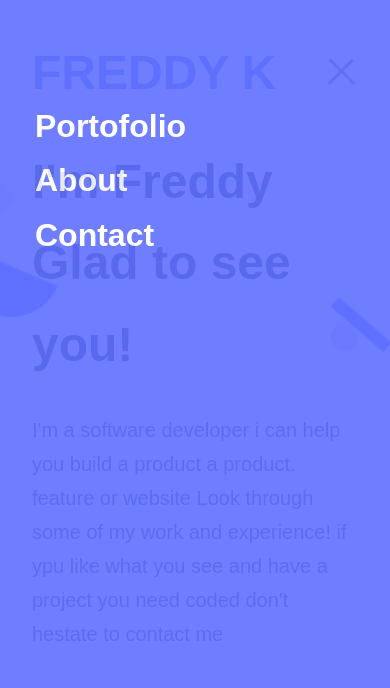
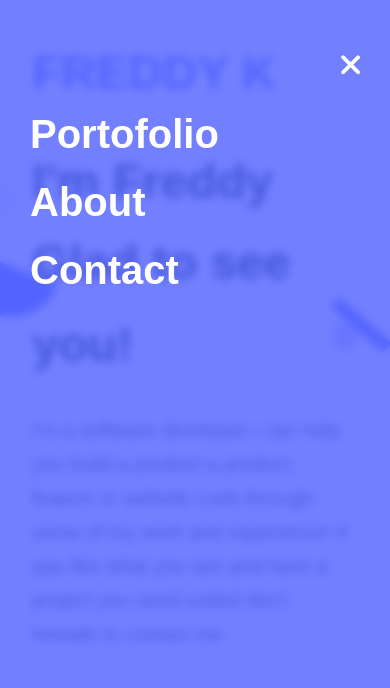
Before and after one commit to freddykaberuka/portfolio, a website: page index.html in a window 390 px wide. Both pictures are taken after a click on the element 340 px from the left and 72 px from the top of the page. Shown: the top 688 px of the page. Drawn offline with Linux system fonts and the light colour scheme.

Commit message:
update Mobile menu

```diff
--- a/app.css
+++ b/app.css
@@ -297,74 +297,55 @@ footer {
   background-color: #6276a8;
   color: white;
 }
-#hamburger-icon {
-  margin: auto 0;
+.fa-bars {
+  font-size: 30px;
+  color: #396df2;
   display: none;
-  cursor: pointer;
 }
-
-#hamburger-icon div {
-  width: 35px;
-  height: 3px;
-  background-color: #6276a8;
-  margin: 6px 0;
-  transition: 0.5s;
+.fa-times {
+  font-size: 30px;
+  display: none;
 }
-.open {
-  background-color: #fff;
-  color: white;
-}
-.open .bar1 {
-  -webkit-transform: rotate(-45deg) translate(-6px, 6px);
-  transform: rotate(-45deg) translate(-6px, 6px);
-}
-.open .bar2 {
-  opacity: 0;
-}
-.open .bar3 {
-  -webkit-transform: rotate(45deg) translate(-6px, -8px);
-  transform: rotate(45deg) translate(-6px, -8px);
-}
-
-.mobileMenu {
-  display: none;
-  position: fixed;
-  padding-top: 100px;
-  left: 0;
-  width: 100%;
-  height: 100%;
-  list-style: none;
-}
-
-.mobileMenu a {
-  text-decoration: none;
-  font-size: 32px;
-  font-weight: bold;
-  color: white;
-}
-
-.open .mobileMenu {
-  display: flex;
-  flex-direction: column;
-  justify-content: flex-start;
-  padding-left: 35px;
-  background-color: #6070ff;
-  opacity: 90%;
-  top: -1px;
-}
-
 @media screen and (max-width: 768px) {
+  .links-container {
+    display: none;
+  }
+  .fa-times {
+    right: 30px;
+    top: 50px;
+    position: absolute;
+  }
+  .fa-bars,
+  .fa-times {
+    display: block;
+  }
   .nav-link {
-    display: none;
+    display: flex;
+    flex-direction: column;
+    left: 0;
+    position: fixed;
+    font-size: 20px;
+    font-weight: 600;
+    color: #fff;
+    width: 100%;
+    padding: 30px;
+    background-color: rgba(79, 97, 255, 0.8);
+    backdrop-filter: blur(5px);
+    top: 0;
+    bottom: 0;
+    padding-top: 100px;
+    overflow-x: hidden;
+  }
+  .nav-link-top a {
+    font-size: 40px;
+    text-decoration: none;
+    color: #fff;
   }
   .logo-info {
     display: block;
   }
   .desktop-work {
     display: none;
-  }
-  #hamburger-icon {
-    display: block;
   }
 }
 
--- a/app.js
+++ b/app.js
@@ -1,6 +1,11 @@
-// eslint-disable-next-line no-unused-vars
-// eslint-disable-next-line func-names
-// eslint-disable-next-line no-unused-vars
-const toggleMenu = function (menu) {
-  menu.classList.toggle('open');
-};
+const menu = document.getElementById('hamburger');
+const navContainer = document.getElementById('navContainer');
+const closeNav = document.getElementById('close');
+menu.addEventListener('click', () => {
+  navContainer.style.display = 'block';
+  menu.style.display = 'none';
+});
+closeNav.addEventListener('click', () => {
+  menu.style.display= 'block';
+  navContainer.style.display = 'none';
+});
--- a/index.html
+++ b/index.html
@@ -16,21 +16,14 @@
                 <h1><a href="#home" class="header-info">FREDDY K</a></h1>
             </div>
             <div>
+                <div id="hamburger"><i class="fa-solid fa-bars"></i></div>
+                <div class="links-container" id="navContainer">
                 <div class="nav-link">
+                    <div id="close"><i class="fa fa-times" aria-hidden="true"></i></div>
                     <div class="nav-link-top"><a href="#portofolio">Portofolio</a></div>
                     <div class="nav-link-top"><a href="#about">About</a></div>
                     <div class="nav-link-top"><a href="#contact">Contact</a></div>
                 </div>
-
-                <div id="hamburger-icon" class="toggleMenu" onclick="toggleMenu(this)">
-                    <div class="bar1"></div>
-                    <div class="bar2"></div>
-                    <div class="bar3"></div>
-                    <ul class="mobileMenu">
-                    <li><a href="#portofolio">Portofolio</a></li>
-                    <li><a href="#about">About</a></li>
-                    <li><a href="#contact">Contact</a></li>
-                </ul>
                 </div>
             </div>
         </nav>
```
